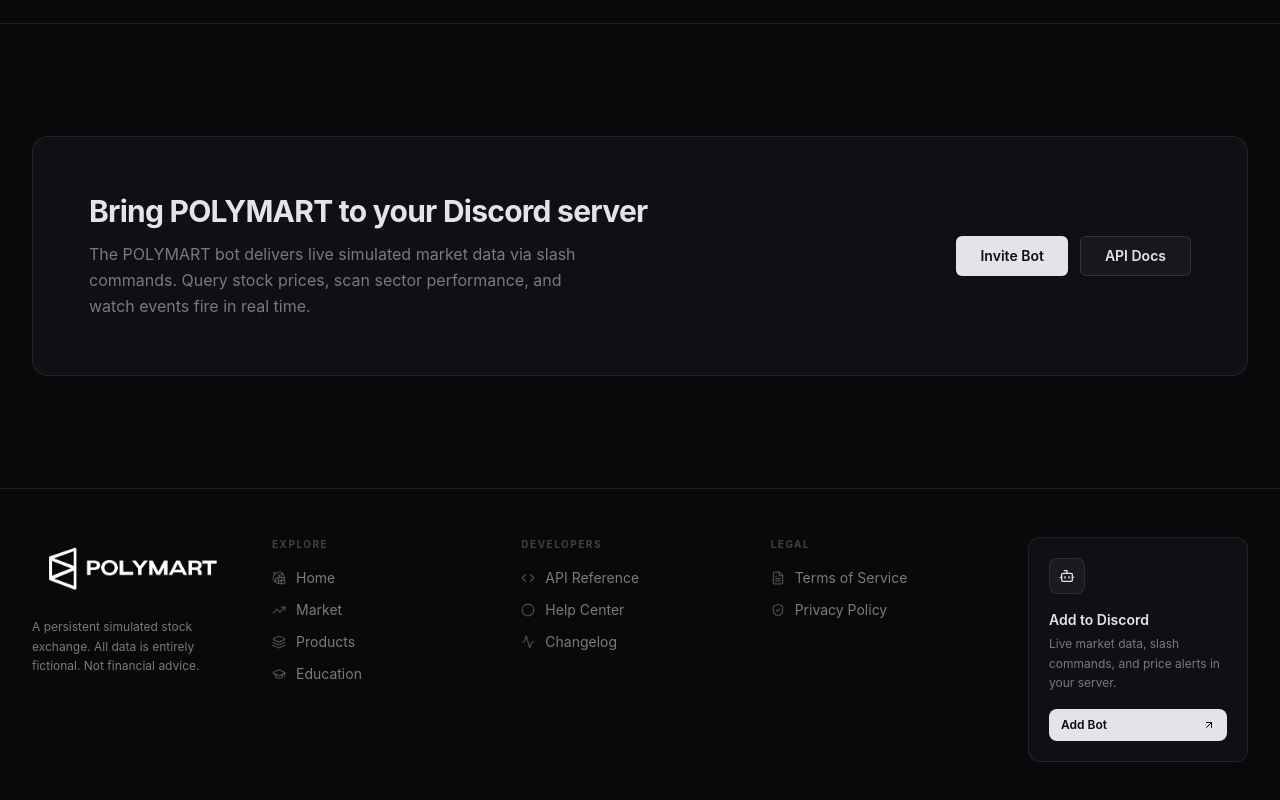
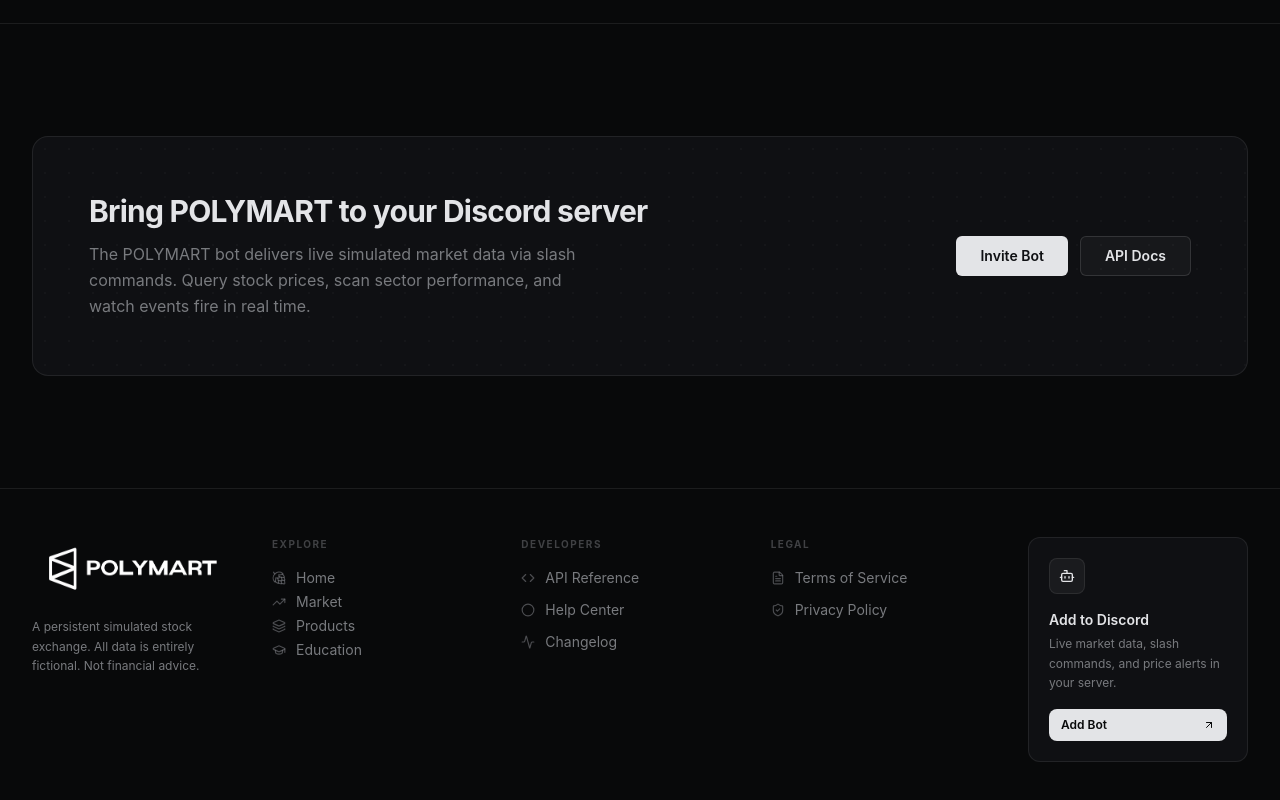
Before and after one commit to ChristianRelf/polymart, a React (Vite) app: page / in a window 1280 px wide. Shown: the part 3172-3972 px from the top of the page. Built offline with nearby package versions, Linux system fonts and the light colour scheme; no server answers.

Commit message:
Updated App.tsx

```diff
--- a/src/App.tsx
+++ b/src/App.tsx
@@ -230,7 +230,7 @@
             {/* Explore */}
             <div>
               <p className="text-[10px] font-bold text-muted-foreground/50 uppercase tracking-[0.15em] mb-4">Explore</p>
-              <div className="flex flex-col gap-3">
+              <div className="flex flex-col gap-1">
                 <FooterLink icon={Home}         label="Home"          onClick={() => go("home")} />
                 <FooterLink icon={TrendingUp}   label="Market"        onClick={() => go("market")} />
                 <FooterLink icon={Layers}       label="Products"      onClick={() => go("products")} />
```
